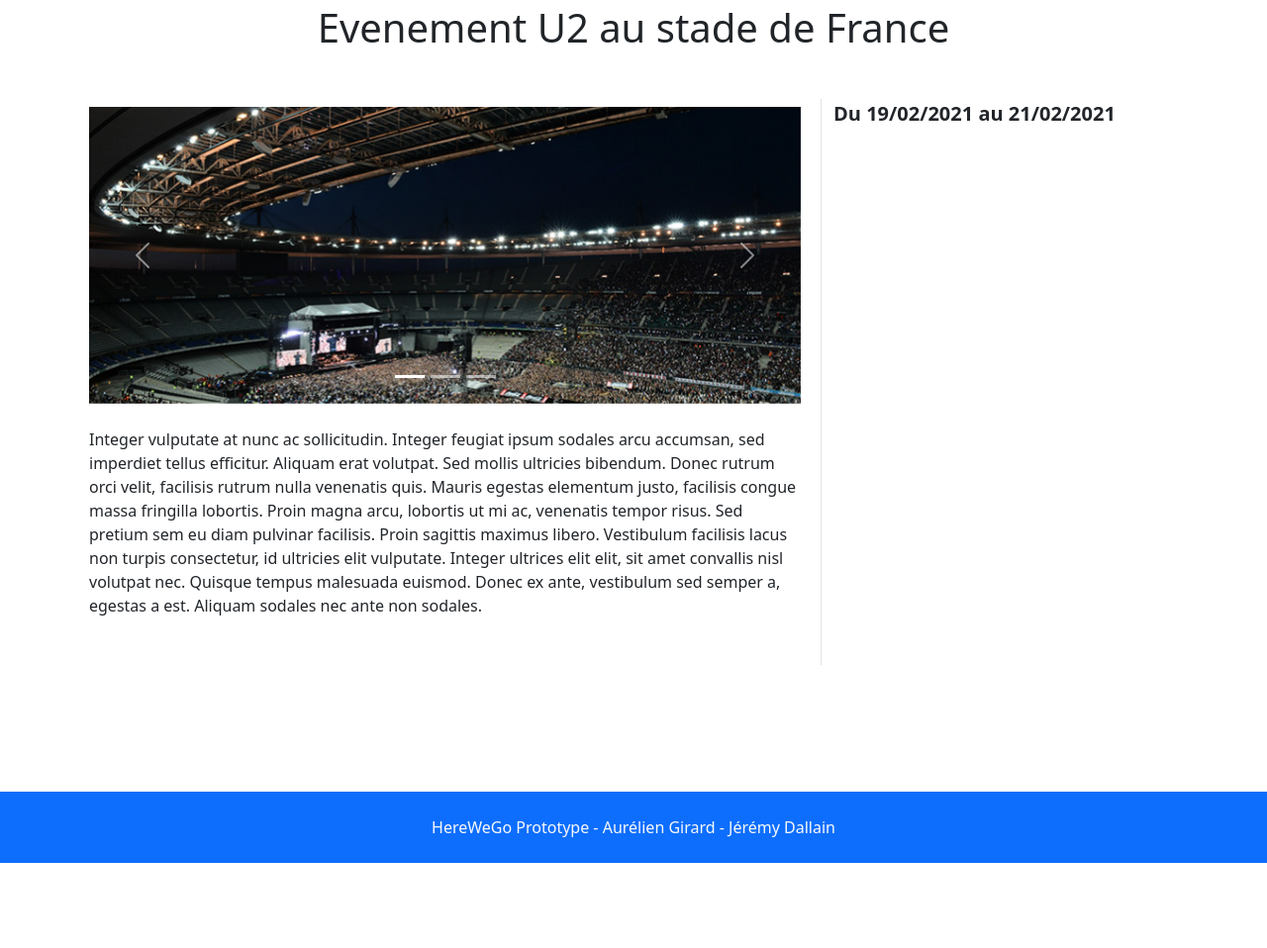
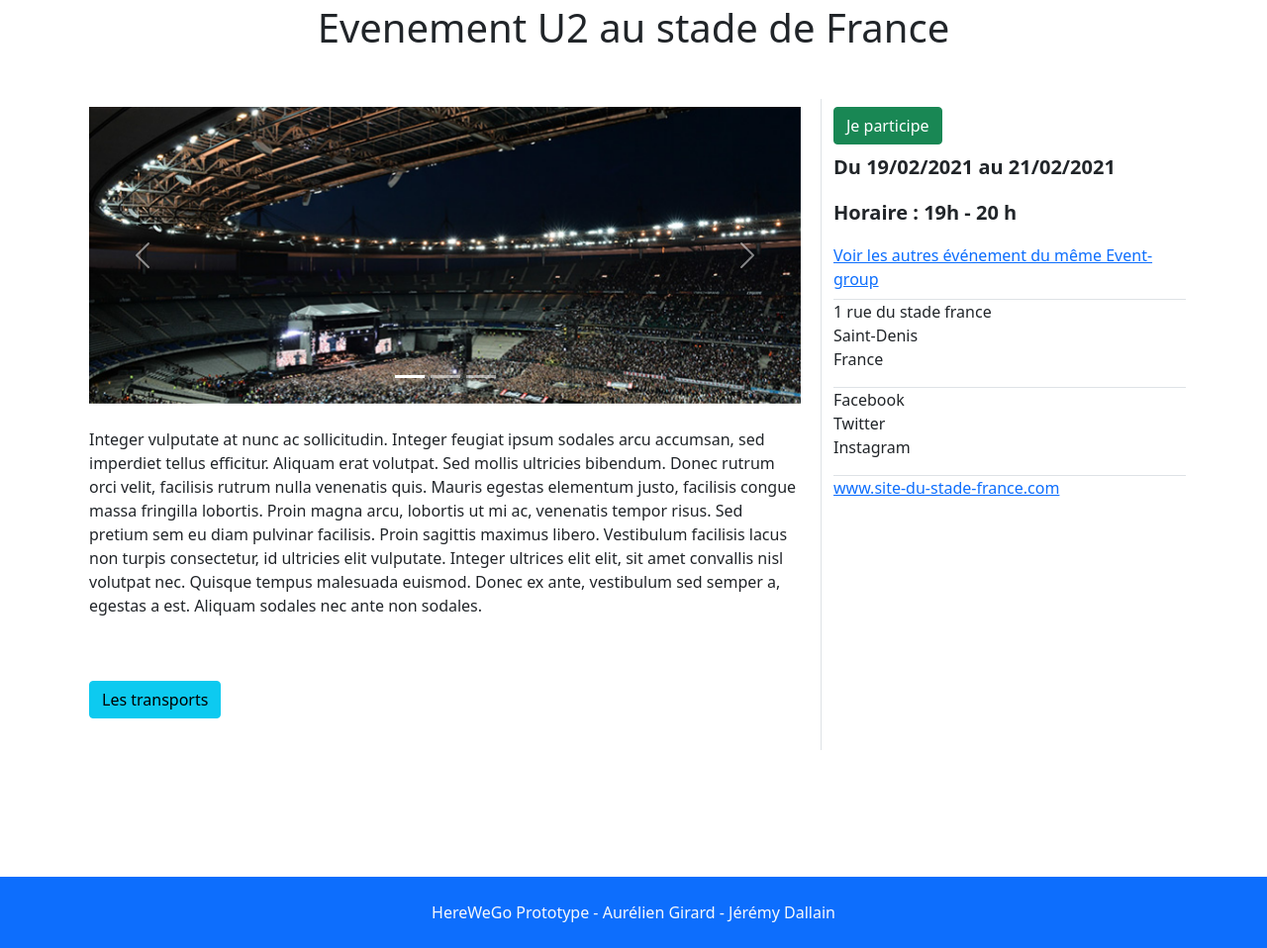
Before and after one commit to MrAuGIR/HerewegoPrototype, a PHP site: page /page-selected-event.php in a window 1280 px wide. Shown: the part 76-1034 px from the top of the page at 99% size. Before the commit the page ends 948 px from the top, so only its background shows below. Run offline with PHP 8.4, Linux system fonts and the light colour scheme; some libraries are stand-ins or nearby versions.

Commit message:
page d'un event

```diff
--- a/page-selected-event.php
+++ b/page-selected-event.php
@@ -40,12 +40,51 @@ require_once 'commons/header.php';
                     Integer vulputate at nunc ac sollicitudin. Integer feugiat ipsum sodales arcu accumsan, sed imperdiet tellus efficitur. Aliquam erat volutpat. Sed mollis ultricies bibendum. Donec rutrum orci velit, facilisis rutrum nulla venenatis quis. Mauris egestas elementum justo, facilisis congue massa fringilla lobortis. Proin magna arcu, lobortis ut mi ac, venenatis tempor risus. Sed pretium sem eu diam pulvinar facilisis. Proin sagittis maximus libero. Vestibulum facilisis lacus non turpis consectetur, id ultricies elit vulputate. Integer ultrices elit elit, sit amet convallis nisl volutpat nec. Quisque tempus malesuada euismod. Donec ex ante, vestibulum sed semper a, egestas a est. Aliquam sodales nec ante non sodales.
                     </p>
                 </div>
+                <div class="col-12 mt-4 mb-4">
+                    <a href="page-transports-event.php"  class="btn btn-info">Les transports</a>
+                </div>
             </div>
         </div>
         <div class="col-12 col-lg-4">
             <div class="row">
+                <div class="col-12 py-2">
+                    <button type="button" class="btn btn-success">Je participe</button>
+                </div>
+            </div>
+            <div class="row">
                 <div class="col-12">
                     <p class="fs-5 fw-bold">Du 19/02/2021 au 21/02/2021</p>
+                </div>
+                <div class="col-12">
+                    <p class="fs-5 fw-bold">Horaire : 19h - 20 h</p>
+                </div>
+                <div class="col-12">
+                    <a href="#" title="">Voir les autres événement du même Event-group</a>
+                </div>
+            </div>
+            <div class="row">
+                <div class="col-12 py-2">
+                    <div class="border-top">
+                        <span class="fs-6  lh-1">1 rue du stade france</span><br>
+                        <span class="fs-6 lh-1">Saint-Denis</span><br>
+                        <span class="fs-6 lh-1">France</span>
+                    </div>
+                </div>
+            </div>
+            <div class="row">
+                <div class="col-12 py-2">
+                    <div class="border-top">
+                        <span class="fs-6  lh-1">Facebook</span><br>
+                        <span class="fs-6 lh-1">Twitter</span><br>
+                        <span class="fs-6 lh-1">Instagram</span>
+                    </div>
+                </div>
+            </div>
+            <div class="row">
+                <div class="col-12 py-2">
+                    <div class="border-top">
+                        <span class="fs-6  lh-1"><a href="#">www.site-du-stade-france.com</a></span><br>
+                    </div>
                 </div>
             </div>
 
```
